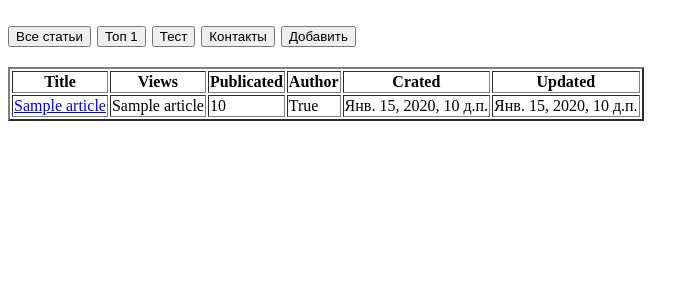
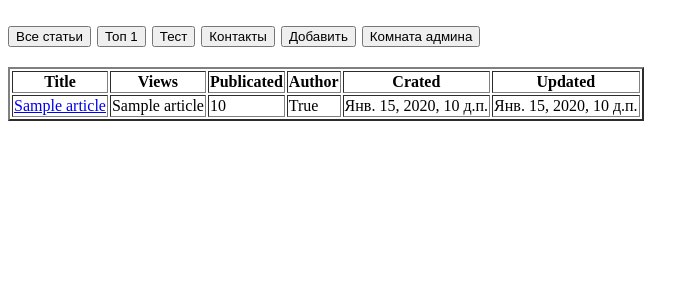
Before and after one commit to panarbekov/Blogproject, a Django app: page / in a window 1280 px wide. Shown: the top 300 px of the page, without its empty margins (0-699 px from the left). Run offline with Django 3.2, Linux system fonts and the light colour scheme; tables that the repository leaves empty hold one stand-in row (values such as "Sample post").

Commit message:
added button for admins room in all pages

```diff
--- a/core/templates/home.html
+++ b/core/templates/home.html
@@ -6,6 +6,7 @@
         <a href="{% url 'test' %}"><button>Тест</button></a>
         <a href="{% url 'contacts' %}"><button>Контакты</button></a>
         <a href="{% url 'add' %}"><button>Добавить</button></a>
+        <a href="http://127.0.0.1:8000/admin/"><button>Комната админа</button><a/>
     </h2>
 {% endblock %}
 {% block content %}
--- a/core/views.py
+++ b/core/views.py
@@ -2,6 +2,7 @@ from django.shortcuts import render, redirect
 from django.http import HttpResponse, Http404
 from django.contrib.auth.decorators import login_required
 from core.models import Article, Profile
+
 
 def homepage(request):
     articles = Article.objects.all()
--- a/sultanlogs/urls.py
+++ b/sultanlogs/urls.py
@@ -20,8 +20,8 @@ from django.conf.urls.static import static
 from core.views import *
 
 urlpatterns = [
+    path("", homepage, name="home"),
     path('admin/', admin.site.urls),
-    path("", homepage, name="home"),
     path("test/", test, name="test"),
     path("contacts/", contacts, name="contacts"),
     path("top/", top, name = "top" ),
```
